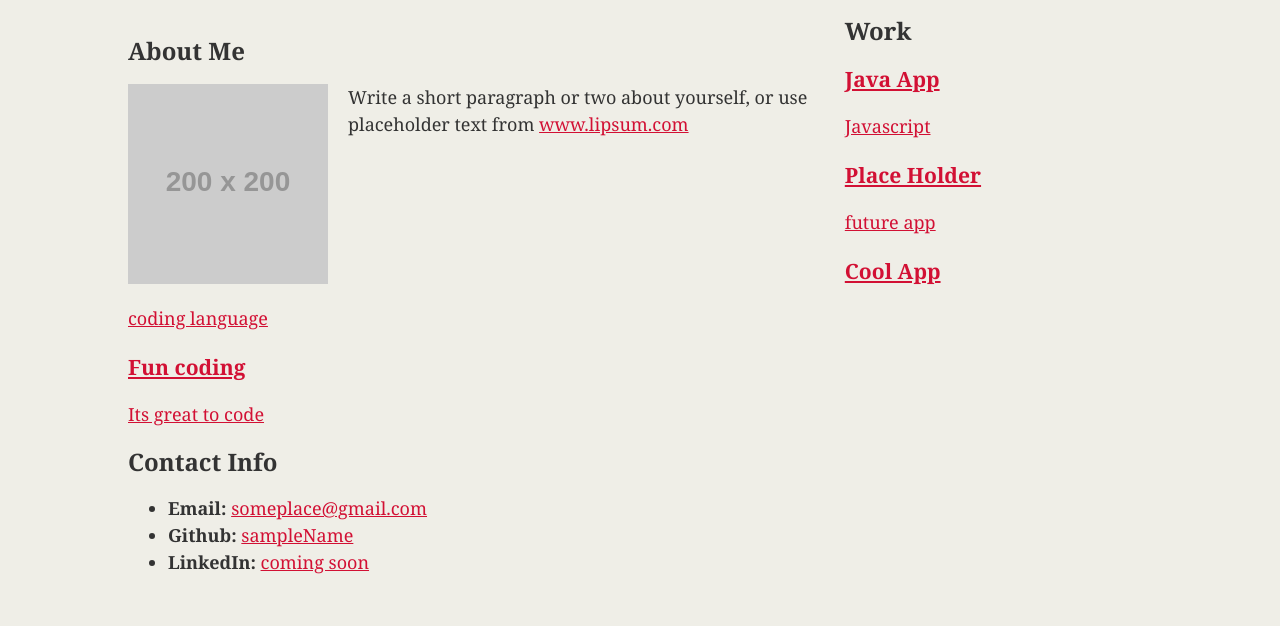
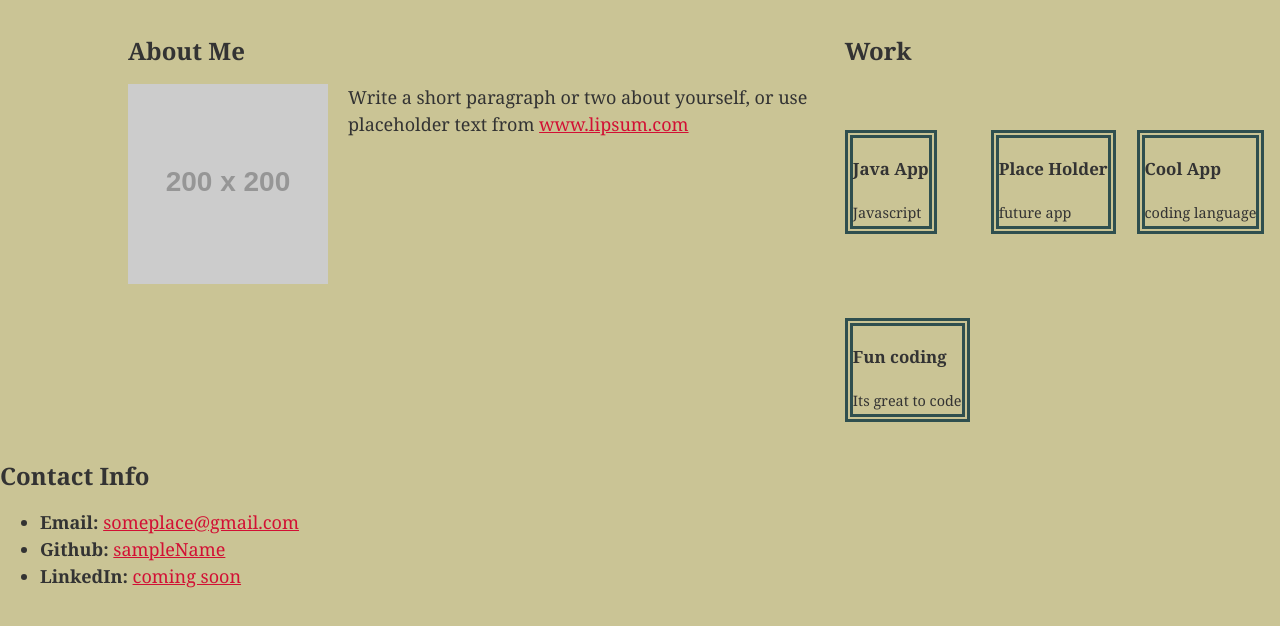
Before and after one commit to iflorell/iflorell.github.io, a plain HTML site: page index.html in a window 1280 px wide. Shown: the part 70-696 px from the top of the page. Drawn offline with Linux system fonts and the light colour scheme; placeholder pictures from the web are drawn by us.

Commit message:
styling and designs for flexbox area of page

```diff
--- a/assets/styles.css
+++ b/assets/styles.css
@@ -5,7 +5,7 @@ body {
   font-size: 18px;
   line-height: 150%;
   color: #333;
-  background: #efeee7;
+  background: #cac495;
 }
 
 header {
@@ -35,7 +35,6 @@ a {
 }
 
 #main-bio,
-#contact-info,
 #bio-image {
   float: left;
 }
@@ -53,3 +52,44 @@ a {
   height: 200px;
   margin-right: 20px;
 }
+
+.work-section {
+    display: inline-block;
+
+}
+
+.grid-container {
+    display: grid;
+    column-gap: 18px;
+    row-gap: 18px;
+    grid-auto-flow: dense;
+    /*makes grid and defines size*/
+    grid-template-columns: repeat(12,1fr);
+    grid-auto-rows: minmax(150px, 1fr);
+}
+
+.grid-item {
+    border: 5px solid var(--secondary);
+    grid-column: span 4;
+    background-color: var(--primary);
+    color: var(--tertiary);
+    min-height: 150px;
+    display: flex;
+    align-items: flex-end;
+    padding: 0 0 20px 0;
+    text-decoration: none;
+    background-blend-mode: soft-light;
+    background-size:150;
+    transition: all 0.5s;
+    font-size: 0.9rem;
+}
+
+/*styling and work piece optimization*/
+
+.work-section div div {
+    border: 8px;
+    border-style: double;
+    border-color: darkslategray;
+    display: flexbox;
+
+}
```
Also changed, not shown: index.html (+1 -2 lines).
